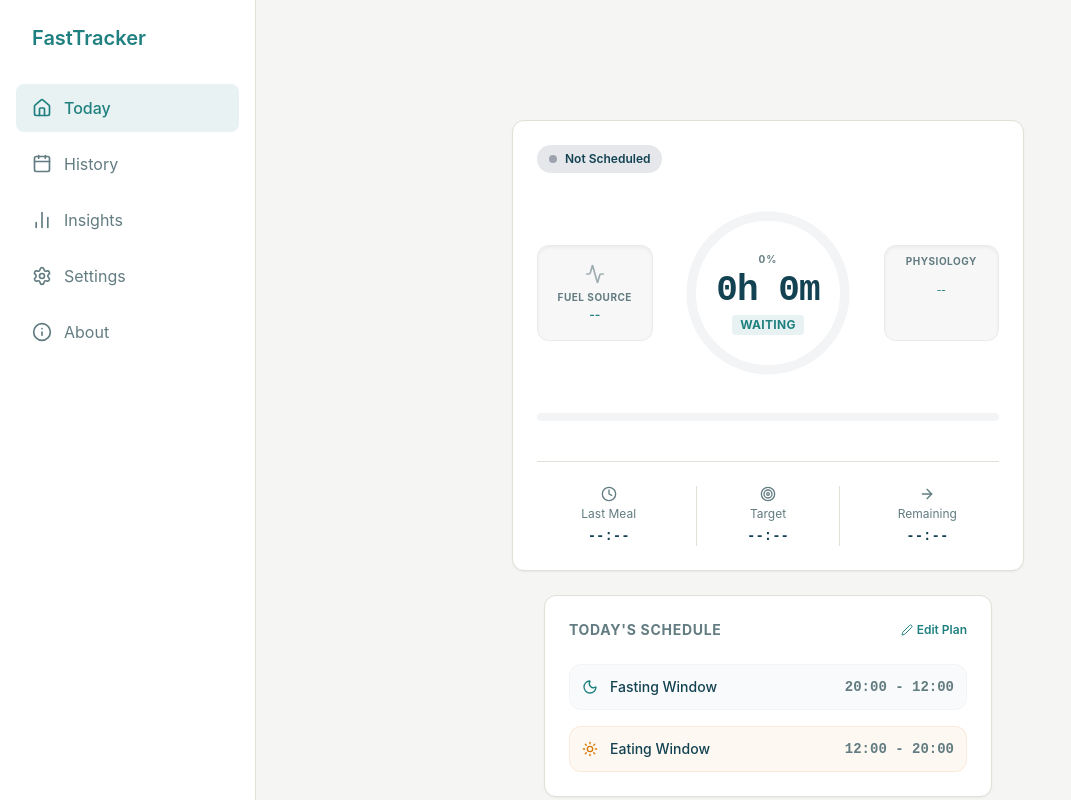
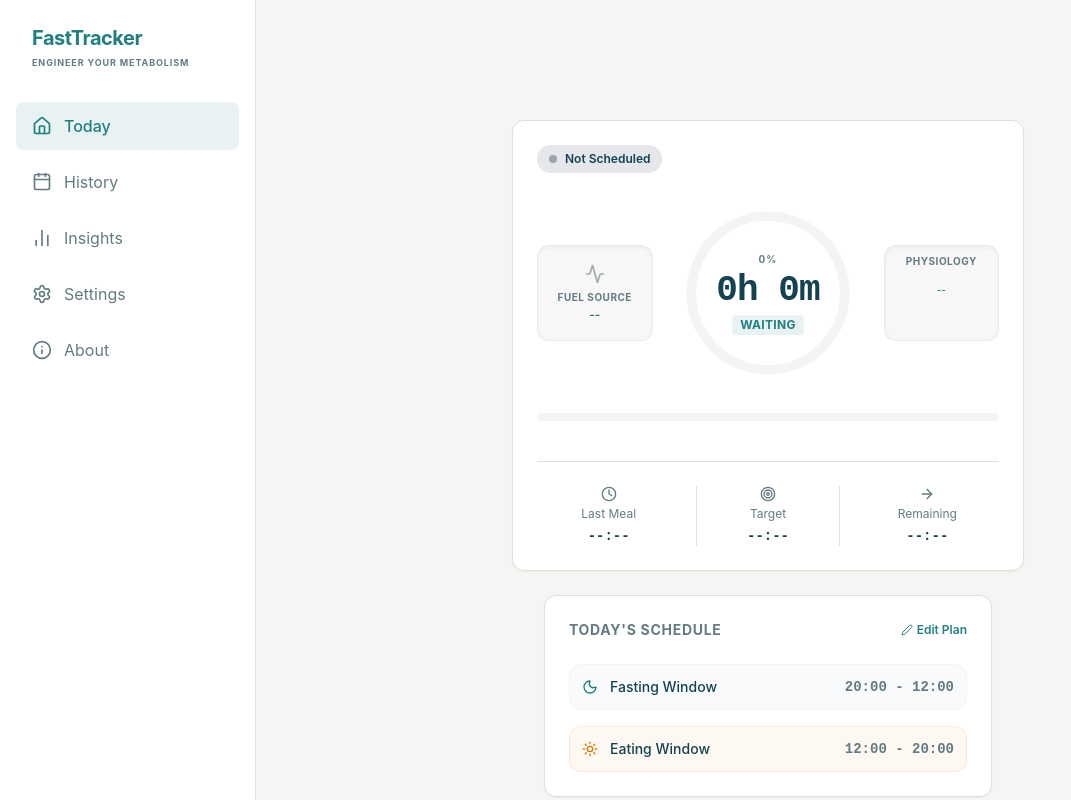
Before and after one commit to r777k/iFast, a React (Vite) app in the folder frontend/: page / in a window 1280 px wide. Shown: the top 800 px of the page, without its empty margins (0-1071 px from the left). Built offline with nearby package versions, Linux system fonts and the light colour scheme; sample sign-in values are in the browser's storage.

Commit message:
add app byline

```diff
--- a/frontend/src/components/Layout.jsx
+++ b/frontend/src/components/Layout.jsx
@@ -18,8 +18,12 @@ export default function Layout() {
 
       {/* Desktop/Tablet Sidebar Navigation */}
       <nav className="hidden md:flex flex-col w-64 border-r border-border dark:border-border-dark bg-surface dark:bg-surface-dark px-4 py-6">
-        <div className="text-xl font-semibold mb-8 text-primary px-4">FastTracker</div>
-
+        <div className="mb-8 px-4">
+          <div className="text-xl font-bold text-primary tracking-tight">FastTracker</div>
+          <div className="text-[9px] text-text-secondary font-bold uppercase tracking-widest mt-1">
+            Engineer Your Metabolism
+          </div>
+        </div>
         <div className="flex flex-col gap-2 flex-grow">
           {navItems.map((item) => (
             <NavLink
```
